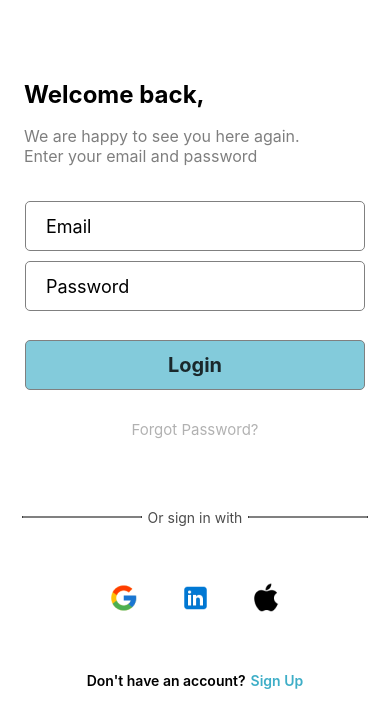
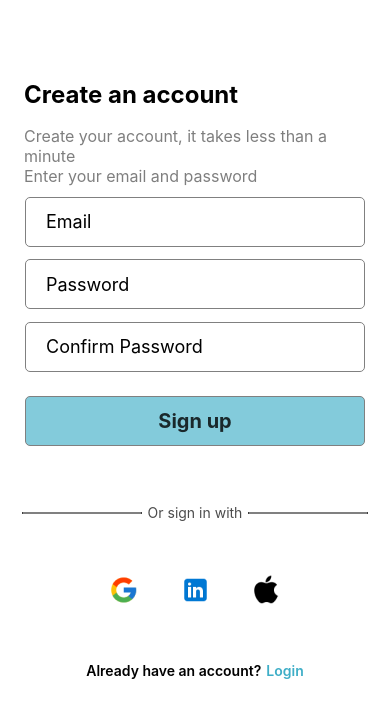
Before and after one commit to CEMGOJJ/hadniva-mobile-app, a React Native app in the folder hadniva/: screen / in a window 390 px wide. Shown: the top 728 px of the page. Built offline with nearby package versions, Linux system fonts and the light colour scheme.

Commit message:
Created the sign up page

```diff
--- a/hadniva/App.js
+++ b/hadniva/App.js
@@ -2,13 +2,15 @@ import { StatusBar } from "expo-status-bar";
 import { StyleSheet, View, SafeAreaView } from "react-native";
 import SplashScreen1 from "./components/SplashScreen1";
 import LogIn from "./components/LogIn";
+import SignUp from "./components/SignUp";
 
 export default function App() {
   return (
     <SafeAreaView>
       <View style={styles.container}>
         {/* <SplashScreen1 /> */}
-        <LogIn />
+        {/* <LogIn /> */}
+        <SignUp />
         <StatusBar style="auto" />
       </View>
     </SafeAreaView>
--- a/hadniva/components/SignUp.js
+++ b/hadniva/components/SignUp.js
@@ -1,213 +1,265 @@
-import React, { useState } from "react";
+import React from "react";
 import {
   View,
+  StyleSheet,
   Text,
   TextInput,
   TouchableOpacity,
-  StyleSheet,
-  StatusBar,
-  Alert,
+  Image,
 } from "react-native";
 
-import { FontAwesome, Ionicons, AntDesign } from "@expo/vector-icons";
-
 const SignUp = () => {
-  const [username, setUsername] = useState("");
-  const [email, setEmail] = useState("");
-  const [password, setPassword] = useState("");
-  const [confirmPassword, setConfirmPassword] = useState("");
-  const [agree, setAgree] = useState(false);
-  const [showPassword, setShowPassword] = useState(false);
-  const [showConfirmPassword, setShowConfirmPassword] = useState(false);
-
-  const togglePasswordVisibility = () => {
-    setShowPassword(!showPassword);
-  };
-
-  const toggleConfirmPasswordVisibility = () => {
-    setShowConfirmPassword(!showConfirmPassword);
-  };
-
-  const handleSignUp = () => {
-    if (!username || !email || !password || !confirmPassword) {
-      Alert.alert("Error", "Please fill all the fields");
-      return;
-    }
-    if (password !== confirmPassword) {
-      Alert.alert("Error", "Passwords do not match");
-      return;
-    }
-    if (!agree) {
-      Alert.alert("Error", "You must agree to the Privacy and Policy");
-      return;
-    }
-
-    Alert.alert("Success", "You have signed up successfully!");
-  };
-
   return (
-    <View style={styles.container}>
-      <StatusBar barStyle="dark-content" />
-
-      <View style={{ height: 10 }} />
-      <Text style={styles.header}>Sign Up To Get Started</Text>
-
-      <View style={styles.inputContainer}>
-        <FontAwesome name="user" size={20} color="#000" />
+    <View style={styles.SignMainContainer}>
+      <View style={styles.SignSubContainer1}>
+        <View style={styles.SignSubContainer1A}></View>
+        <View style={styles.SignSubContainer1B}>
+          <View style={styles.TextBox1}>
+            <Text style={styles.Text1}>Create an account</Text>
+          </View>
+          <View style={styles.TextBox2}>
+            <Text style={styles.Text2}>
+              Create your account, it takes less than a minute
+            </Text>
+            <Text style={styles.Text2}>Enter your email and password</Text>
+          </View>
+        </View>
+      </View>
+      <View style={styles.SignSubContainer2}>
+        <View style={styles.SignSubContainer2A}>
+          <TextInput style={styles.TextInput} placeholder="Email"></TextInput>
           <TextInput
-          style={styles.input}
-          placeholder="Username"
-          value={username}
-          onChangeText={setUsername}
-        />
+            style={styles.TextInput}
+            placeholder="Password"
+            secureTextEntry
+          ></TextInput>
+          <TextInput
+            style={styles.TextInput}
+            placeholder="Confirm Password"
+            secureTextEntry
+          ></TextInput>
         </View>
-
-      <View style={styles.inputContainer}>
-        <FontAwesome name="envelope" size={20} color="#000" />
-        <TextInput
-          style={styles.input}
-          placeholder="Email"
-          value={email}
-          onChangeText={setEmail}
-        />
+        <View style={styles.SignSubContainer2B}>
+          <TouchableOpacity>
+            <View style={styles.SignButton}>
+              <Text style={styles.ButtonText}>Sign up</Text>
             </View>
-
-      <View style={styles.inputContainer}>
-        <FontAwesome name="lock" size={20} color="#000" />
-        <TextInput
-          style={styles.input}
-          placeholder="Password"
-          secureTextEntry={!showPassword}
-          value={password}
-          onChangeText={setPassword}
-        />
-        <TouchableOpacity onPress={togglePasswordVisibility}>
-          <Ionicons
-            name={showPassword ? "eye" : "eye-off"}
-            size={20}
-            color="#000"
-          />
           </TouchableOpacity>
         </View>
-
-      <View style={styles.inputContainer}>
-        <FontAwesome name="lock" size={20} color="#000" />
-        <TextInput
-          style={styles.input}
-          placeholder="Confirm Password"
-          secureTextEntry={!showConfirmPassword}
-          value={confirmPassword}
-          onChangeText={setConfirmPassword}
-        />
-        <TouchableOpacity onPress={toggleConfirmPasswordVisibility}>
-          <Ionicons
-            name={showConfirmPassword ? "eye" : "eye-off"}
-            size={20}
-            color="#000"
-          />
-        </TouchableOpacity>
       </View>
-
-      <View style={styles.checkboxContainer}>
-        {/* <CheckBox value={agree} onValueChange={setAgree} /> */}
-
-        <Text style={styles.checkboxText}>I agree with Privacy and Policy</Text>
+      <View style={styles.SignSubContainer3}>
+        <View style={styles.SignSubContainer3D}></View>
+        <View style={styles.SignSubContainer3A}>
+          <View style={styles.Line}></View>
+          <Text style={styles.OrText}>Or sign in with</Text>
+          <View style={styles.Line}></View>
         </View>
-
-      <TouchableOpacity style={styles.signUpButton} onPress={handleSignUp}>
-        <Text style={styles.signUpButtonText}>Sign up</Text>
-      </TouchableOpacity>
-
-      <Text style={styles.orContinueWithText}>or continue with</Text>
-
-      <View style={styles.socialIconsContainer}>
-        <AntDesign name="google" size={30} color="#DB4437" />
-        <FontAwesome name="facebook-square" size={30} color="#3b5998" />
-        <AntDesign name="apple1" size={30} color="#000" />
+        <View style={styles.SignSubContainer3D}></View>
+        <View style={styles.SignSubContainer3B}>
+          <View style={styles.IconsBox}>
+            <View style={styles.Box}>
+              <Image source={require("../assets/google.png")} />
             </View>
-
-      <View style={styles.footer}>
-        <Text>Already have an Account? </Text>
-        <TouchableOpacity>
-          <Text style={styles.logInText}>Log In</Text>
-        </TouchableOpacity>
+            <View style={styles.Box}>
+              <Image source={require("../assets/linkedin.png")} />
+            </View>
+            <View style={styles.Box}>
+              <Image source={require("../assets/apple.png")} />
+            </View>
+          </View>
+        </View>
+        <View style={styles.SignSubContainer3D}></View>
+        <View style={styles.SignSubContainer3C}>
+          <Text style={styles.DontText}>Already have an account?</Text>
+          <Text style={styles.LoginText}>Login</Text>
+        </View>
+        <View style={styles.SignSubContainer3D}></View>
       </View>
     </View>
   );
 };
 
 const styles = StyleSheet.create({
-  container: {
-    flex: 1,
-    backgroundColor: "#F5F5F5",
-    padding: 20,
+  SignMainContainer: {
+    display: "flex",
+    flexDirection: "column",
+    alignItems: "center",
+    justifyContent: "space-between",
+    height: "100%",
+    width: "100%",
+    backgroundColor: "white",
+    paddingTop: 40,
+    alignSelf: "center",
   },
 
-  header: {
+  SignSubContainer1: {
+    width: 350,
+    height: 140,
+
+    flexDirection: "column",
+    justifyContent: "space-between",
+    alignItems: "center",
+    padding: 2,
+  },
+  SignSubContainer1A: {
+    width: 346,
+    height: 30,
+  },
+  SignSubContainer1B: {
+    width: 346,
+    height: 100,
+
+    flexDirection: "column",
+    justifyContent: "space-between",
+    alignItems: "center",
+    padding: 2,
+  },
+  TextBox1: {
+    width: 342,
+    height: 30,
+  },
+  TextBox2: {
+    width: 342,
+    height: 50,
+  },
+  Text1: {
+    fontSize: 24,
+    fontWeight: "700",
+  },
+  Text2: {
+    fontSize: 16,
+    opacity: 0.5,
+    fontWeight: "normal",
+  },
+  SignSubContainer2: {
+    width: 350,
+    height: 280,
+
+    alignItems: "center",
+    justifyContent: "space-evenly",
+    flexDirection: "column",
+    padding: 2,
+  },
+  SignSubContainer2A: {
+    width: 346,
+    height: 200,
+
+    alignItems: "center",
+    justifyContent: "space-evenly",
+    flexDirection: "column",
+  },
+  TextInput: {
+    borderWidth: 0.5,
+    borderColor: "grey",
+    height: 50,
+    width: 340,
+    paddingLeft: 20,
+    fontSize: 18,
+    borderRadius: 5,
+  },
+  SignSubContainer2B: {
+    width: 346,
+    height: 70,
+
+    alignItems: "center",
+    justifyContent: "center",
+  },
+  SignButton: {
+    borderWidth: 0.5,
+    borderColor: "grey",
+    height: 50,
+    width: 340,
+    backgroundColor: "#83CBDB",
+    alignItems: "center",
+    justifyContent: "center",
+    borderRadius: 5,
+  },
+
+  ButtonText: {
     fontSize: 20,
-    fontWeight: "bold",
+    fontWeight: "700",
+    opacity: 0.8,
+  },
+  SignSubContainer2C: {
+    width: 346,
+    height: 40,
+
+    alignItems: "center",
+    justifyContent: "center",
+  },
+  ForgottenText: {
+    fontSize: 15,
+    opacity: 0.3,
+  },
+  LoginSubContainer3: {
+    width: 350,
+    height: 280,
+
+    alignItems: "center",
+    justifyContent: "space-evenly",
+    flexDirection: "column",
+    padding: 2,
+  },
+  SignSubContainer3A: {
+    width: 346,
+    height: 35,
+
+    alignItems: "center",
+    flexDirection: "row",
+    justifyContent: "space-between",
+  },
+  Line: {
+    borderWidth: 0.5,
+    borderBlockColor: "grey",
+    width: 120,
+  },
+  OrText: {
+    fontSize: 14,
+    opacity: 0.7,
     textAlign: "center",
-    marginBottom: 20,
+  },
+  SignSubContainer3B: {
+    width: 346,
+    height: 50,
 
-    color: "#00BFFF",
+    alignItems: "center",
+    justifyContent: "center",
   },
-  inputContainer: {
+  IconsBox: {
+    width: 246,
+    height: 44,
+
+    alignItems: "center",
+    justifyContent: "space-evenly",
     flexDirection: "row",
+  },
+  Box: {
+    height: 40,
+
+    width: 40,
     alignItems: "center",
-    backgroundColor: "#E0E0E0",
-    borderRadius: 25,
-    paddingHorizontal: 15,
-    paddingVertical: 10,
-    marginVertical: 10,
+    justifyContent: "center",
   },
-  input: {
-    flex: 1,
-    marginLeft: 10,
-    fontSize: 16,
+  SignSubContainer3C: {
+    width: 346,
+    height: 40,
+    alignItems: "center",
+    justifyContent: "center",
+    flexDirection: "row",
   },
-  checkboxContainer: {
-    flexDirection: "row",
-    alignItems: "center",
-    marginVertical: 10,
+  DontText: {
+    fontSize: 14,
+    fontWeight: "600",
   },
-  checkboxText: {
-    marginLeft: 10,
+  LoginText: {
+    fontSize: 14,
+    fontWeight: "600",
+    color: "#3EAEC7",
+    marginLeft: 5,
   },
-  signUpButton: {
-    backgroundColor: "#00BFFF",
-    borderRadius: 25,
-    paddingVertical: 10,
-    alignItems: "center",
-    marginVertical: 20,
-  },
-  signUpButtonText: {
-    color: "#FFF",
-    fontSize: 16,
-    fontWeight: "bold",
-  },
-  orContinueWithText: {
-    textAlign: "center",
-    marginVertical: 10,
-  },
-  socialIconsContainer: {
-    flexDirection: "row",
-    justifyContent: "space-around",
-    marginVertical: 20,
-  },
-  footer: {
-    flexDirection: "row",
-    justifyContent: "center",
-    alignItems: "center",
-  },
-  logInText: {
-    color: "#00BFFF",
-    fontWeight: "bold",
-  },
-  hadniva: {
-    height: 80,
-    width: "100%",
-    borderRadius: 20,
-    marginLeft: 0,
+  SignSubContainer3D: {
+    width: 346,
+    height: 35,
   },
 });
 
```
Lines whose indentation alone changed are shown as unchanged.
